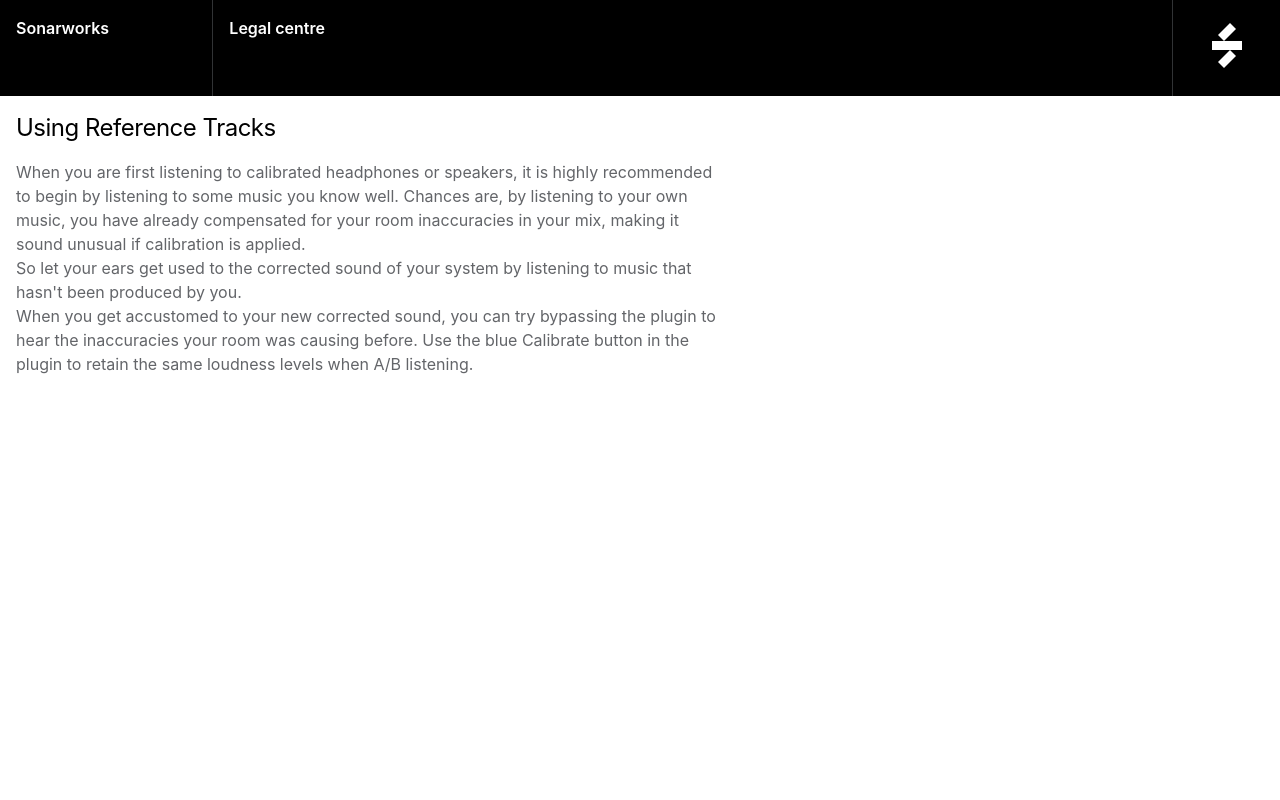
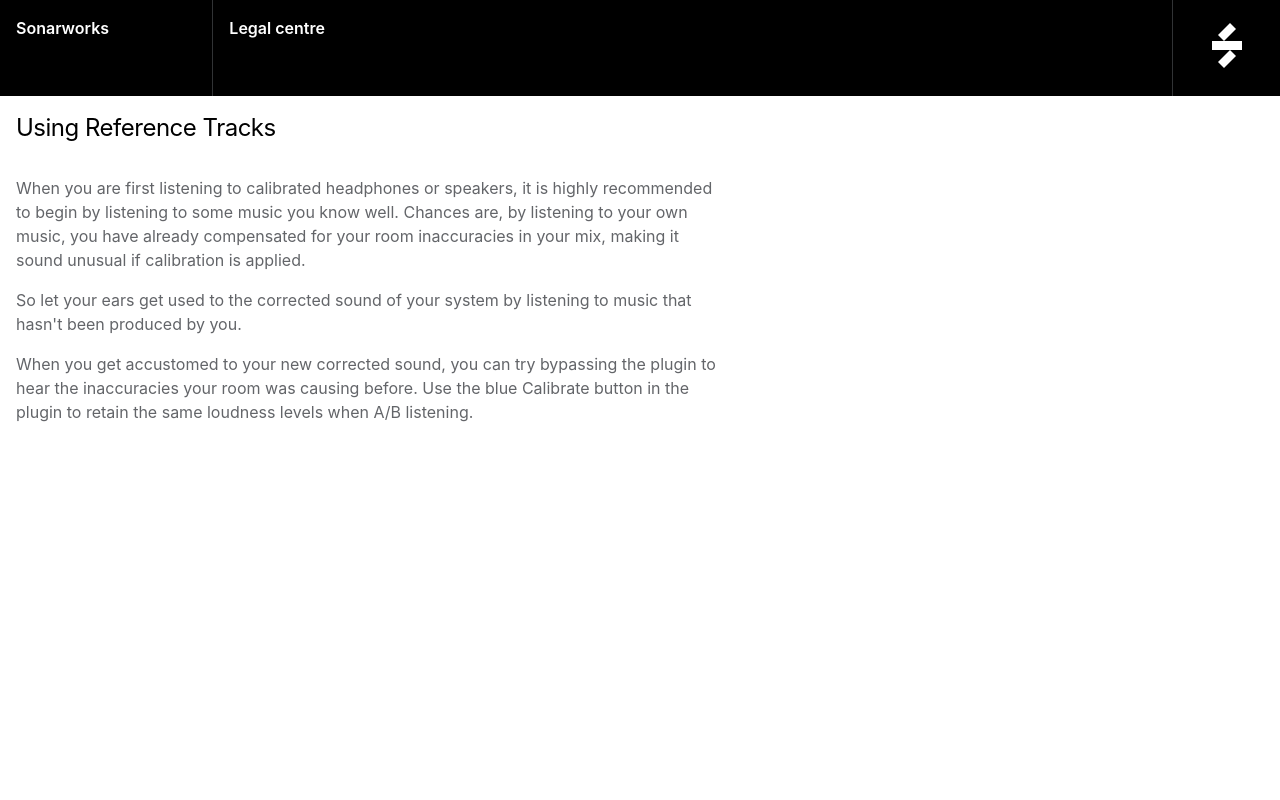
Before and after one commit to artyom-n/sonarworks, a React (Create React App) app: page /tracks in a window 1280 px wide. Shown: the top 800 px of the page. Built offline with nearby package versions, Linux system fonts and the light colour scheme.

Commit message:
Added styling

```diff
--- a/src/components/nav/nav.module.scss
+++ b/src/components/nav/nav.module.scss
@@ -33,7 +33,12 @@
 
 .link {
     text-decoration: none;
-    color: white
+    color: white;
+    transition: 0.2s;
+}
+
+.link:hover {
+    color: #96989C;
 }
 
 @media (max-width: 600px) {
--- a/src/index.css
+++ b/src/index.css
@@ -2,6 +2,9 @@
   box-sizing: border-box;
   @import url('https://fonts.googleapis.com/css2?family=Inter:wght@400;600&display=swap');
   font-family: 'Inter', sans-serif;
+}
+
+body {
   margin: 0;
   padding: 0
 }
```
